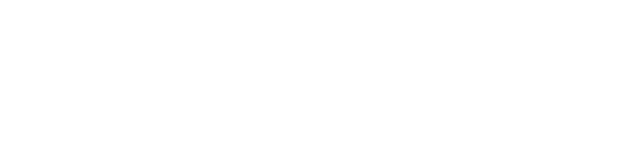
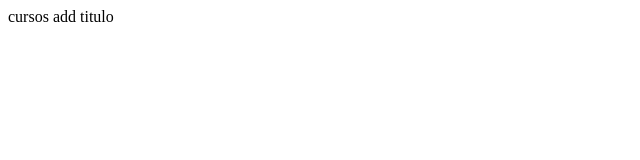
Before and after one commit to augustocefas/curso-git, a plain HTML site: page index.html in a window 1280 px wide. Shown: the whole page, without its empty margins (0-640 px from the left). Drawn offline with Linux system fonts and the light colour scheme.

Commit message:
titulo adicionado

```diff
--- a/index.html
+++ b/index.html
@@ -1,2 +1,3 @@
 <html>
+    cursos add titulo
     </html>
```
